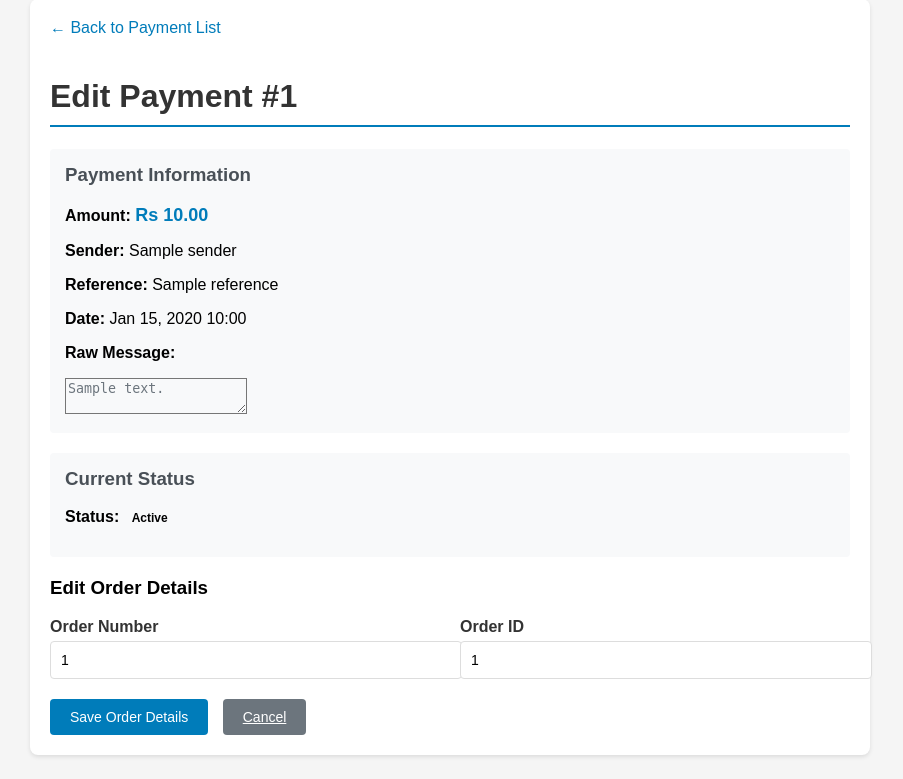
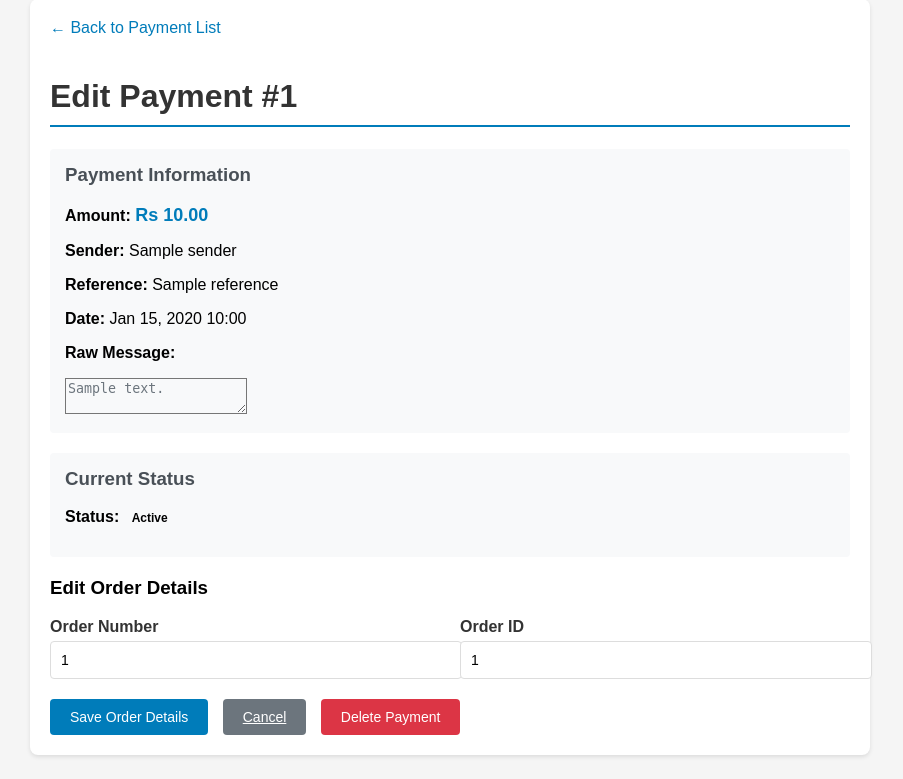
Before and after one commit to voodootuna/mcbjuicesmstracker, a PHP site: template views/edit_payment.php in a window 1280 px wide. Shown: the part 21-800 px from the top of the page, without its empty margins (190-1093 px from the left). Run offline with PHP 8.4, Linux system fonts and the light colour scheme; the template is opened without the code that fills it: most values are stand-ins (such as "Sample title", 1, 10 or a date in 2020).

Commit message:
delete button in detail view

```diff
--- a/views/edit_payment.php
+++ b/views/edit_payment.php
@@ -23,6 +23,7 @@
         .btn-primary { background: #007cba; color: white; }
         .btn-secondary { background: #6c757d; color: white; }
         .btn-success { background: #28a745; color: white; }
+        .btn-danger { background: #dc3545; color: white; }
         .btn:hover { opacity: 0.9; }
         .success { color: #28a745; font-weight: bold; margin: 10px 0; }
         .error { color: #dc3545; font-weight: bold; margin: 10px 0; }
@@ -83,6 +84,7 @@
 
             <button type="submit" class="btn btn-primary">Save Order Details</button>
             <a href="/admin" class="btn btn-secondary">Cancel</a>
+            <button type="button" class="btn btn-danger" onclick="deletePayment()">Delete Payment</button>
         </form>
     </div>
 
@@ -121,6 +123,36 @@
             });
         });
 
+        function deletePayment() {
+            const paymentInfo = `
+Payment #<?= $payment['id'] ?>
+Amount: Rs <?= number_format($payment['amount'], 2) ?>
+Reference: <?= htmlspecialchars($payment['reference'] ?? 'N/A') ?>
+Date: <?= date('M j, Y H:i', strtotime($payment['created_at'])) ?>`;
+
+            if (confirm(`Are you sure you want to DELETE this payment?\n\n${paymentInfo}\n\nThis action CANNOT be undone!`)) {
+                if (confirm('FINAL CONFIRMATION: This will permanently delete the payment record. Are you absolutely sure?')) {
+                    fetch(`/api/payments/<?= $payment['id'] ?>`, {
+                        method: 'DELETE',
+                        headers: {'Content-Type': 'application/json'}
+                    })
+                    .then(response => response.json())
+                    .then(result => {
+                        if (result.success) {
+                            showMessage('Payment deleted successfully! Redirecting...', 'success');
+                            setTimeout(() => {
+                                window.location.href = '/admin';
+                            }, 2000);
+                        } else {
+                            showMessage('Error: ' + (result.error || 'Failed to delete payment'), 'error');
+                        }
+                    })
+                    .catch(error => {
+                        showMessage('Error: ' + error.message, 'error');
+                    });
+                }
+            }
+        }
 
         function showMessage(text, type) {
             const messageDiv = document.getElementById('message');
```
Also changed, not shown: app/Database.php (+8 -0 lines), app/routes.php (+25 -0 lines).
